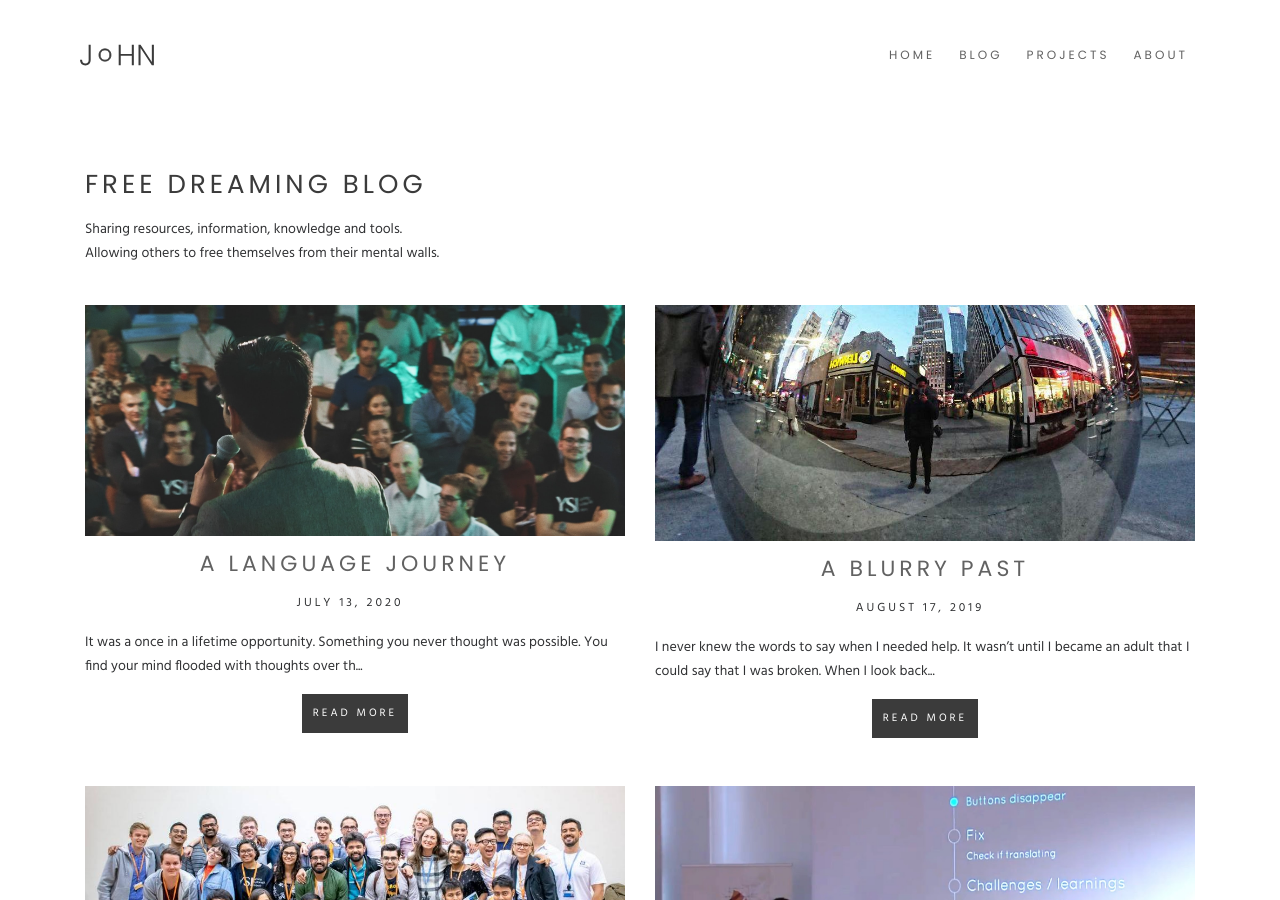
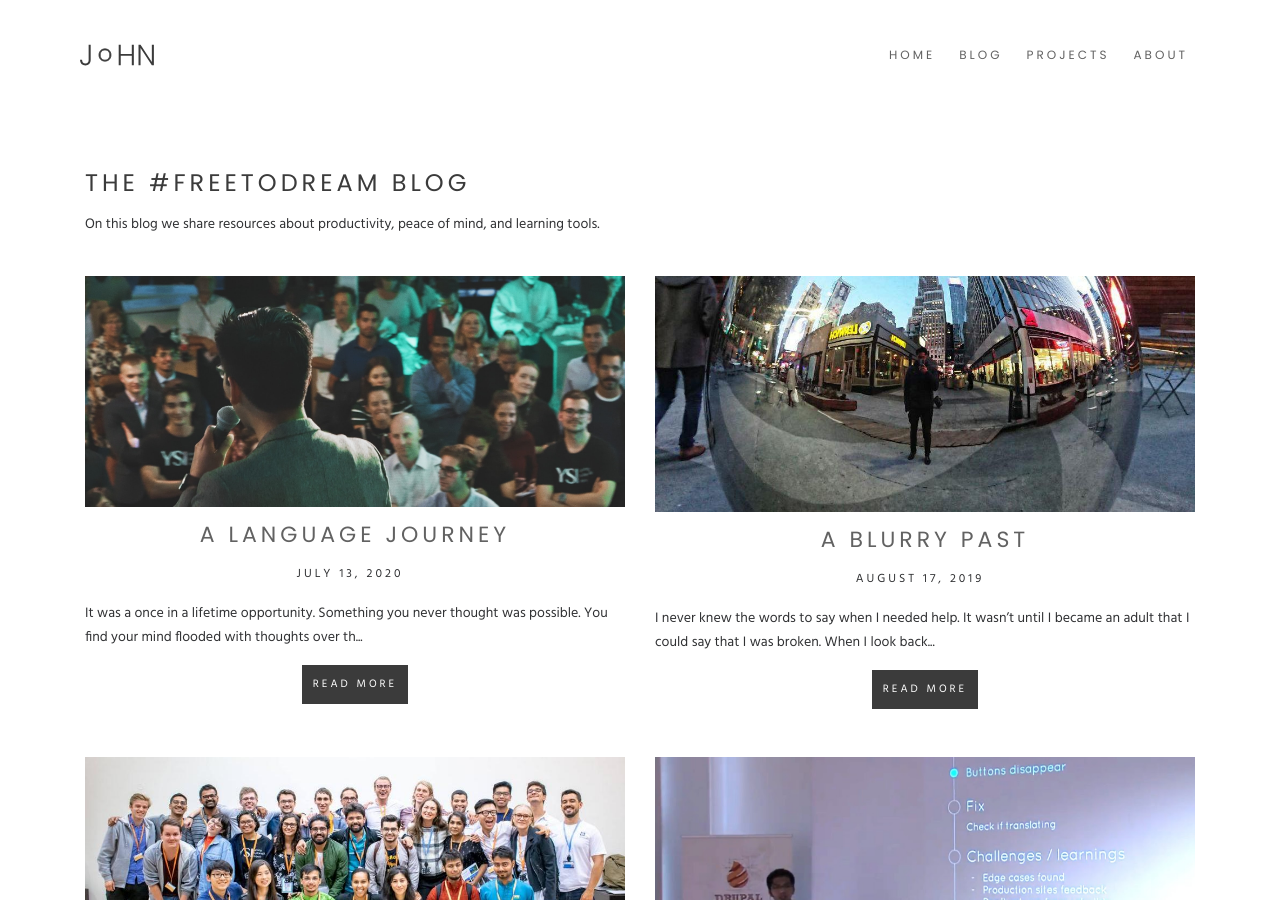
Before and after one commit to thethoughtfulmillennial/thethoughtfulmillennial.github.io, a Jekyll site: the page built from blog/index.html, in a window 1280 px wide and 900 px high. Built offline with Jekyll 4.4.1, drawn with Linux system fonts in a browser that asks for light colours; the list of posts is cut into pages by our own code.

Commit message:
Updating blog index.

```diff
--- a/blog/index.html
+++ b/blog/index.html
@@ -8,9 +8,8 @@ layout: default
 	<div class="row mb-4">
 		<div class="col-md-12 ml-top-padding">
 			<div class="heading-title">
-				<h1>Free dreaming Blog</h1>
-				<p>Sharing resources, information, knowledge and tools.<br>
-					Allowing others to free themselves from their mental walls.</p>
+				<h2>The #freetodream Blog</h2>
+				<p>On this blog we share resources about productivity, peace of mind, and learning tools.</p>
 			</div>
 		</div>
 	</div>
@@ -18,13 +17,13 @@ layout: default
 		{% for post in paginator.posts %}
 		<div class="col-md-6 col-sm-6 col-xs-12 mb-5 post">
 			<div class="post-thumbnail mb-3">
-				<a href="https://neuronthemes.com/crate/rockhead/">
+				<a href="{{ site.baseurl }}{{ post.url }}">
 					<img src="/assets/images/{{ post.banner_image }}" class="img-fluid" alt="">
 				</a>
 			</div>
 			<div class="post-meta">
 				<h3 class="text-center">
-					<a href="https://neuronthemes.com/crate/rockhead/">{{ post.title }}</a>
+					<a href="{{ site.baseurl }}{{ post.url }}">{{ post.title }}</a>
 				</h3>
 				<ul class="text-center p-0">
 					<li class="date">{{ post.date | date: "%B %-d, %Y" }}</li>
```
